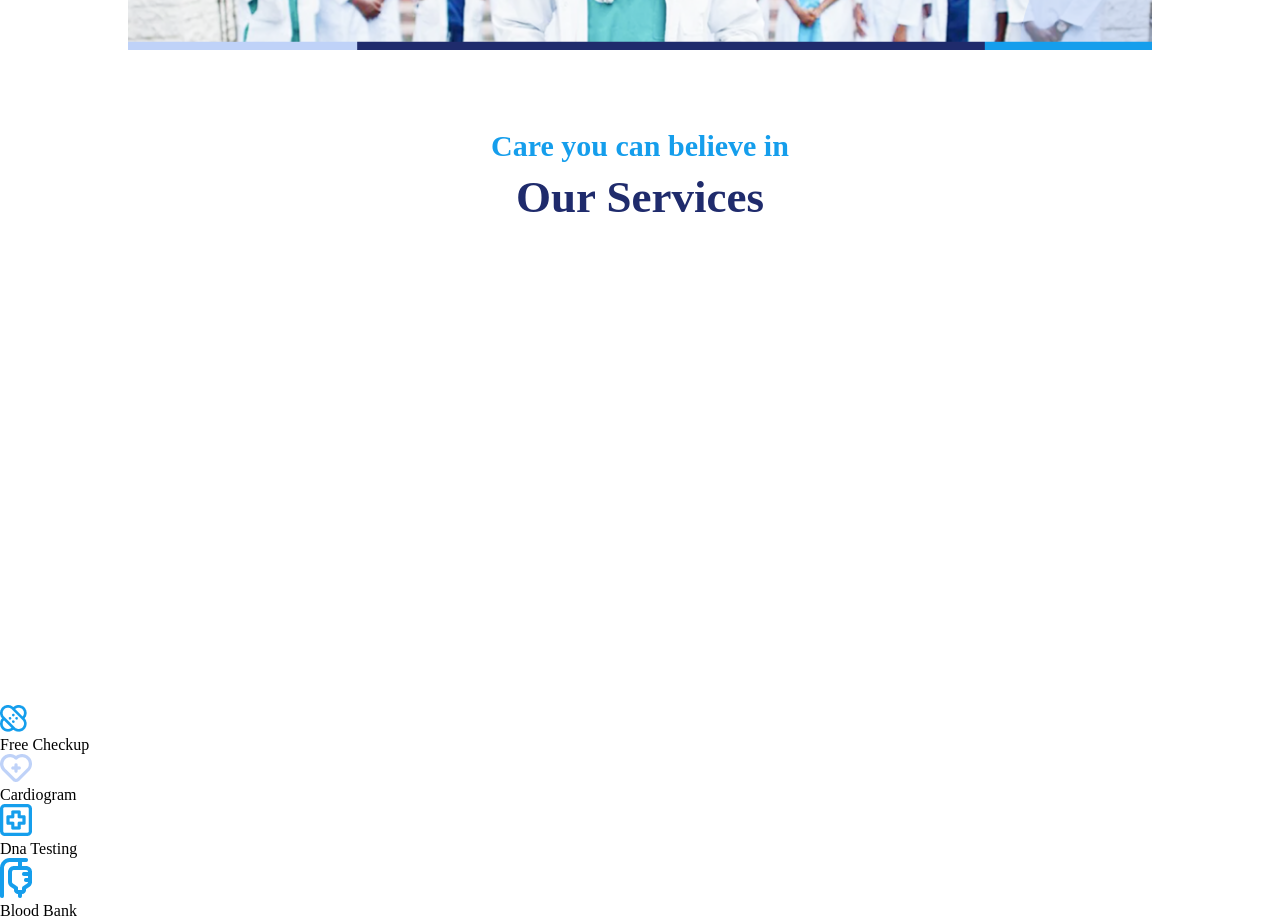
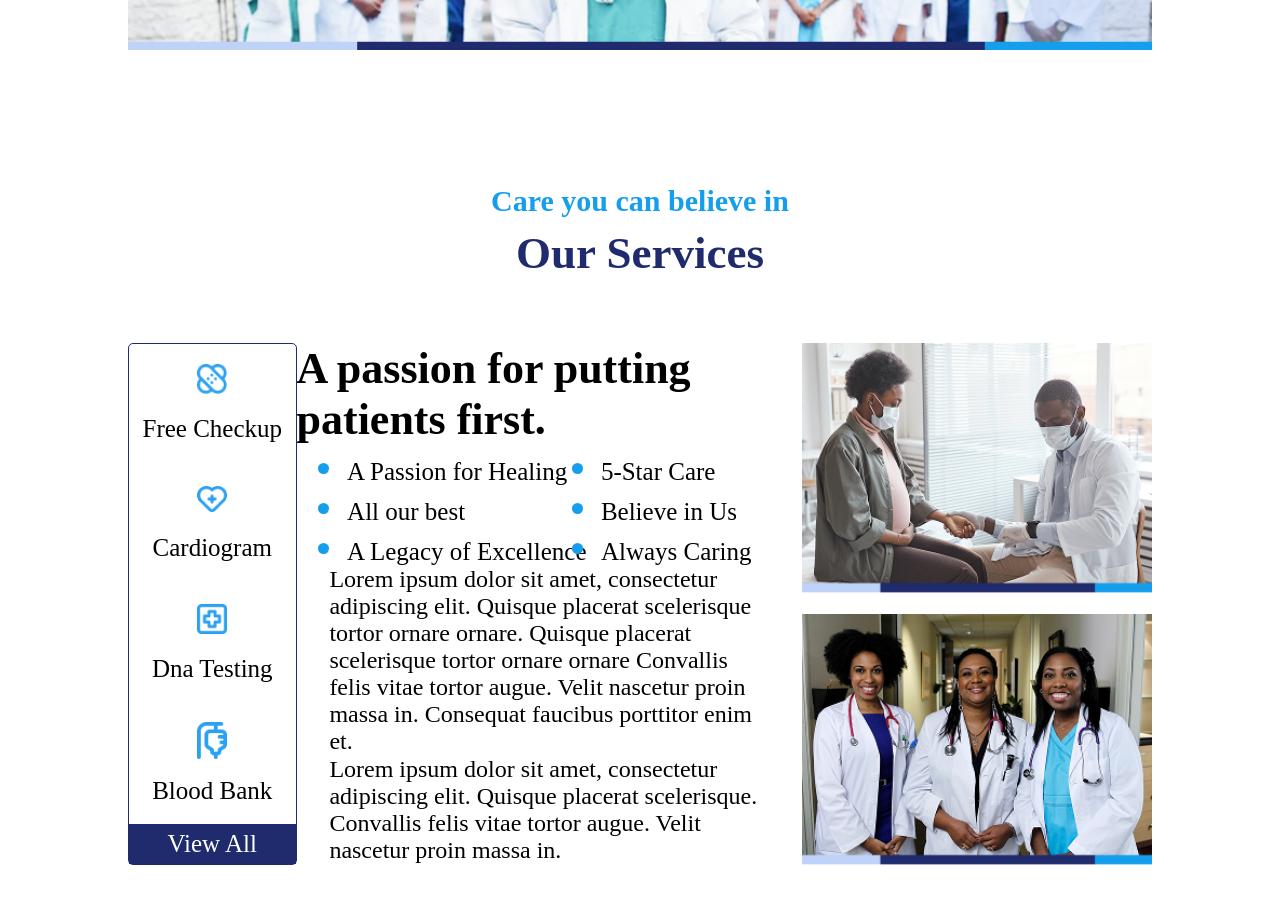
Before and after one commit to Oopmie/React_project3, a React (Vite) app in the folder react-third/: page / in a window 1280 px wide. Shown: the part 1400-2320 px from the top of the page. Built offline with nearby package versions, Linux system fonts and the light colour scheme.

Commit message:
P1_sec3_finish

```diff
--- a/react-third/src/components/Page1/P1_sec3/P1_sec3.jsx
+++ b/react-third/src/components/Page1/P1_sec3/P1_sec3.jsx
@@ -26,13 +26,30 @@ export default function P1_sec3() {
                             <img src={Photos.s3p4} alt="" />
                             <p>Blood Bank</p>
                         </div>
-                        <div></div>
+                        <div>
+                            <p>View All</p>
+                        </div>
                     </div>
                     <div className="center_cont">
-
+                        <h3>A passion for putting patients first.</h3>
+                        <div className="list">
+                            <ul>
+                                <li>A Passion for Healing</li>
+                                <li>All our best</li>
+                                <li>A Legacy of Excellence</li>
+                            </ul>
+                            <ul>
+                                <li>5-Star Care</li>
+                                <li>Believe in Us</li>
+                                <li>Always Caring</li>
+                            </ul>
+                        </div>
+                        <p>Lorem ipsum dolor sit amet, consectetur adipiscing elit. Quisque placerat scelerisque tortor ornare ornare. Quisque placerat scelerisque tortor ornare ornare Convallis felis vitae tortor augue. Velit nascetur proin massa in. Consequat faucibus porttitor enim et.</p>
+                        <p>Lorem ipsum dolor sit amet, consectetur adipiscing elit. Quisque placerat scelerisque. Convallis felis vitae tortor augue. Velit nascetur proin massa in.</p>
                     </div>
                     <div className="right_cont">
-
+                        <img src={Photos.s3img} alt="" />
+                        <img src={Photos.s3img1} alt="" />
                     </div>
                 </div>
             </section>
--- a/react-third/src/components/Page1/P1_sec3/P1_sec3.scss
+++ b/react-third/src/components/Page1/P1_sec3/P1_sec3.scss
@@ -3,7 +3,8 @@
     height: 100vh;
     display: flex;
     flex-direction: column;
-    justify-content: space-between;
+    justify-content: space-evenly;
+    align-items: center;
 
     .text {
         width: 100%;
@@ -25,6 +26,104 @@
     }
 
     .wrapper {
+        width: 80%;
         display: grid;
+        grid-template-columns: 1fr 3fr 2fr;
+
+        .left_cont {
+            display: flex;
+            flex-direction: column;
+            border: #1F2B6C 1px solid;
+            border-radius: 5px;
+
+            div {
+                display: flex;
+                flex-direction: column;
+                align-items: center;
+                justify-content: space-evenly;
+                font-size: 25px;
+                height: 15vh;
+                cursor: pointer;
+                transition: background-color 0.3s ease;
+
+                img {
+                    filter: brightness(0) saturate(100%) invert(53%) sepia(41%) saturate(2250%) hue-rotate(178deg) brightness(98%) contrast(93%);
+                    pointer-events: none;
+                    width: 18%;
+                }
+
+                p {
+                    pointer-events: none
+                }
+            }
+
+            :hover {
+                background-color: #1F2B6C;
+                color: white;
+
+                img {
+                    filter: brightness(0) saturate(100%) invert(86%) sepia(19%) saturate(836%) hue-rotate(189deg) brightness(101%) contrast(96%);
+
+
+                }
+            }
+
+            div:last-child {
+                height: 5vh;
+                background-color: #1F2B6C;
+                color: white;
+            }
+        }
+
+        .center_cont {
+            display: flex;
+            flex-direction: column;
+            justify-content: space-evenly;
+            align-items: center;
+
+            h3 {
+                font-size: 44px;
+            }
+
+            .list {
+                width: 80%;
+                display: flex;
+                flex-direction: row;
+                justify-content: space-between;
+
+                ul {
+                    display: flex;
+                    flex-direction: column;
+                    justify-content: space-between;
+                    height: 15vh;
+
+                    li {
+                        font-size: 25px;
+
+                    }
+
+                    ::marker {
+                        color: #159EEC;
+                        font-size: 1.5em;
+                    }
+                }
+            }
+
+            p {
+                font-size: 24px;
+                width: 87%;
+            }
+        }
+
+        .right_cont {
+            display: flex;
+            flex-direction: column;
+            justify-content: space-between;
+            align-items: center;
+
+            img {
+                height: 48%;
+            }
+        }
     }
 }
```
